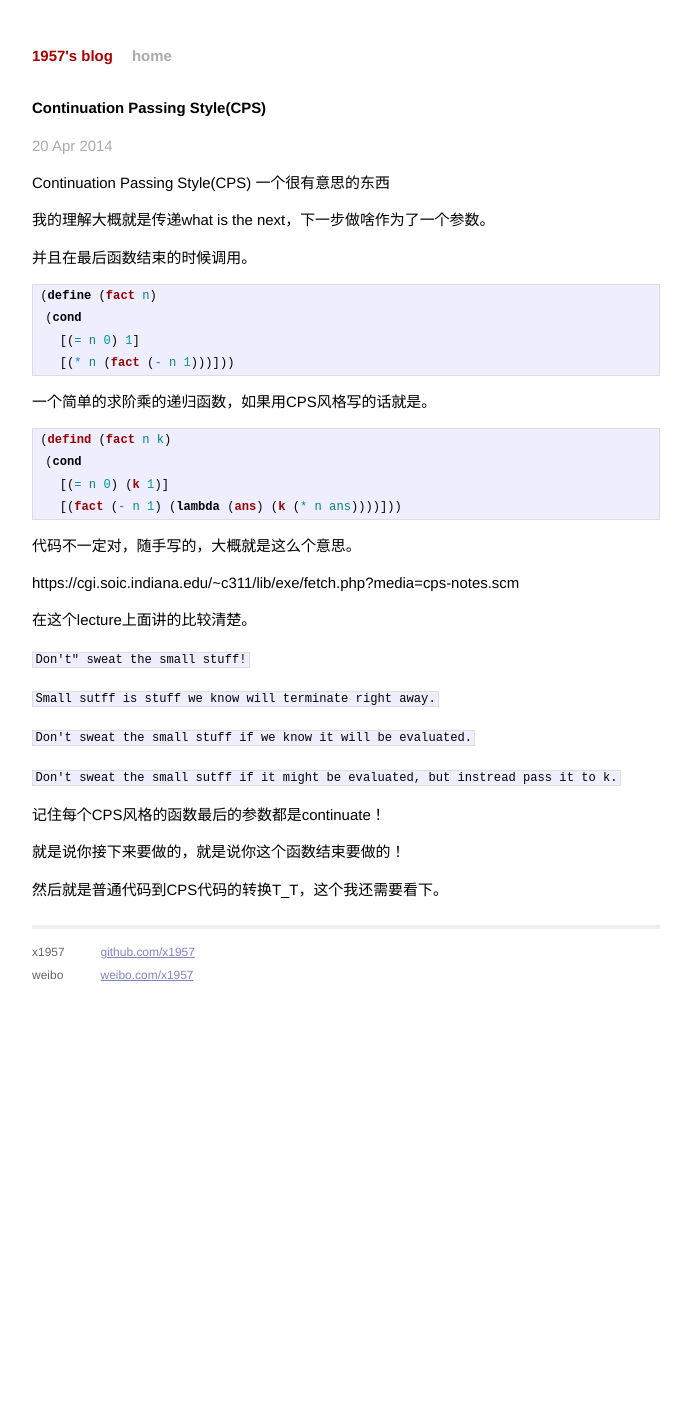
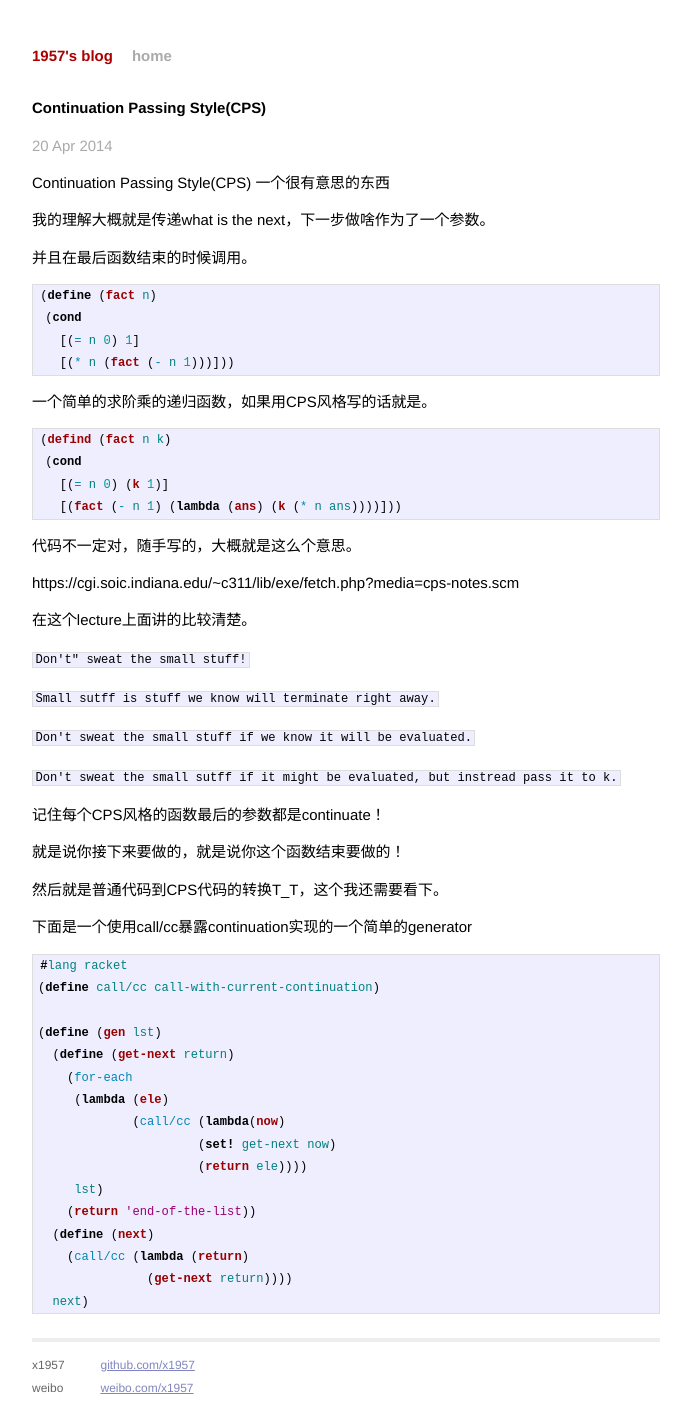
Before and after one commit to x1957/x1957.github.com, a Jekyll site: the page built from _posts/2014-04-20-Continuation-Pasing-Style.markdown, in a window 1280 px wide. Shown: the whole page, without its empty margins (294-985 px from the left). Built offline with Jekyll 4.4.1, drawn with Linux system fonts in a browser that asks for light colours; Markdown is read by kramdown in place of the engine named in the settings; before the commit the page ends 998 px from its top, so only the background shows below that.

Commit message:
add generator

```diff
--- a/_posts/2014-04-20-Continuation-Pasing-Style.markdown
+++ b/_posts/2014-04-20-Continuation-Pasing-Style.markdown
@@ -52,3 +52,28 @@
 就是说你接下来要做的，就是说你这个函数结束要做的！
 
 然后就是普通代码到CPS代码的转换T_T，这个我还需要看下。
+
+
+下面是一个使用call/cc暴露continuation实现的一个简单的generator
+
+{% highlight Scheme %}
+
+#lang racket
+(define call/cc call-with-current-continuation)
+
+(define (gen lst)
+  (define (get-next return)
+    (for-each
+     (lambda (ele)
+             (call/cc (lambda(now)
+                      (set! get-next now)
+                      (return ele))))
+     lst)
+    (return 'end-of-the-list))
+  (define (next)
+    (call/cc (lambda (return)
+               (get-next return))))
+  next)
+
+
+{% endhighlight %}
```
